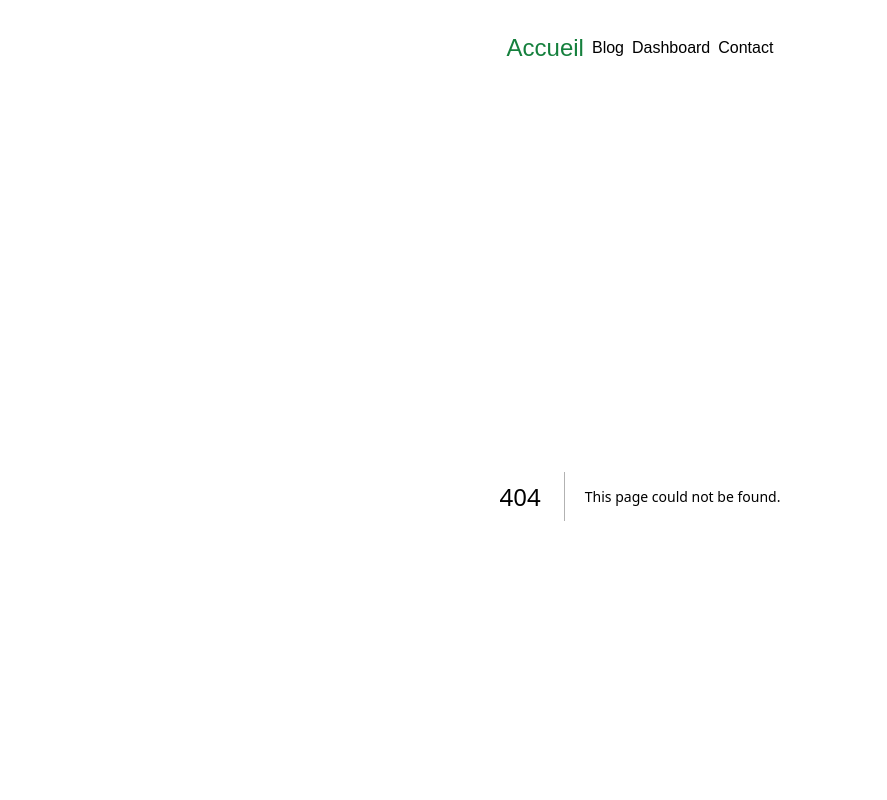
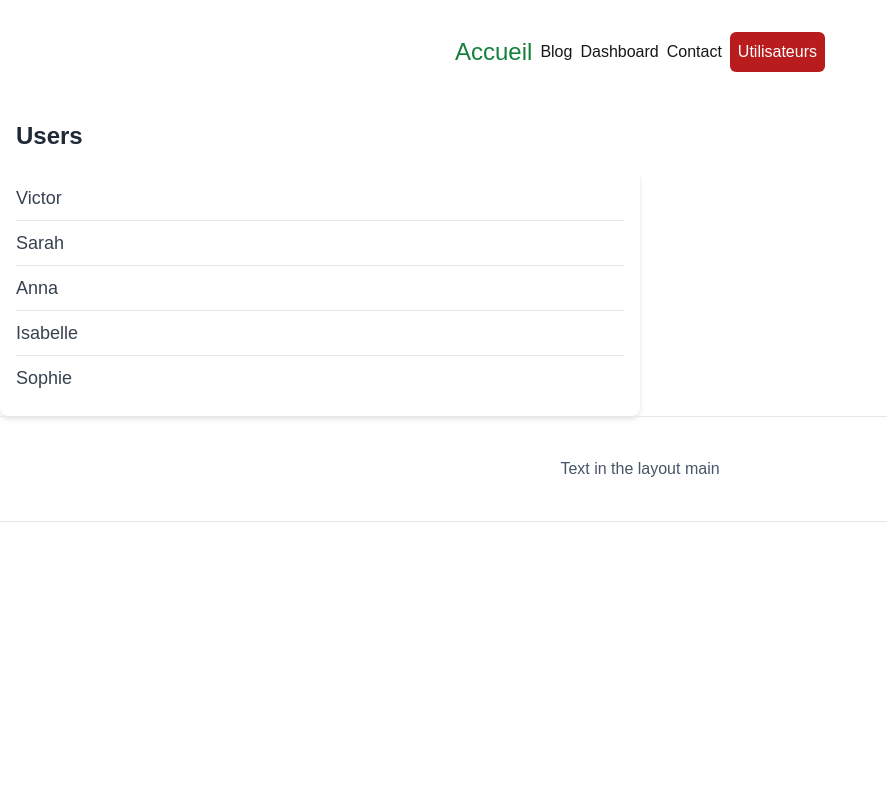
Before and after one commit to yves40/NEXTJS, a Next.js app in the folder 1.app-router/: page /users in a window 1280 px wide. Before the commit this address had no page. Shown: the top 800 px of the page, without its empty margins (0-887 px from the left). Built offline with nearby package versions, Linux system fonts and the light colour scheme.

Commit message:
Lesson : Affichage durant le chargement de page

```diff
--- /dev/null
+++ b/1.app-router/src/app/users/loading.jsx
@@ -0,0 +1,9 @@
+import React from 'react'
+
+function loading() {
+  return (
+    <div className=' text-red-400 text-lg text-center mb-5 '>loading...</div>
+  )
+}
+
+export default loading
--- /dev/null
+++ b/1.app-router/src/app/users/page.jsx
@@ -0,0 +1,25 @@
+import React from 'react'
+
+async function page() {
+
+  const users = await new Promise( resolve => {
+    setTimeout(() => {
+      resolve([ 'Victor', 'Sarah', 'Anna', 'Isabelle', 'Sophie'])
+    }, 4000);
+  })
+
+  return (
+    <main className=' mt-12'>
+      <p className=" text-2xl font-semibold text-gray-800 mb-4 mx-4">Users</p>
+      <ul className=' bg-white shadow-md rounded-lg w-1/2 p-4 space-y-2'>
+          {users.map( (user, index ) =>
+            <li key={index} className=' text-lg text-gray-700 border-b last:border-none pb-2'>
+              {user}
+            </li>
+          )}
+      </ul>
+    </main>
+  )
+}
+
+export default page
--- a/1.app-router/src/components/Navbar.jsx
+++ b/1.app-router/src/components/Navbar.jsx
@@ -13,6 +13,7 @@ function Navbar() {
       <Link className={` ${pathname === "/blog" && "bg-red-700 text-white p-2 rounded-md"}`} href="/blog">Blog</Link>
       <Link className={` ${pathname === "/dashboard" && "bg-red-700 text-white p-2 rounded-md"}`} href="/dashboard">Dashboard</Link>
       <Link className={` ${pathname === "/contact" && "bg-red-700 text-white p-2 rounded-md"}`}  href="/contact">Contact</Link>
+      <Link className={` ${pathname === "/users" && "bg-red-700 text-white p-2 rounded-md"}`}  href="/users">Utilisateurs</Link>
     </nav>
   )
 }
```
